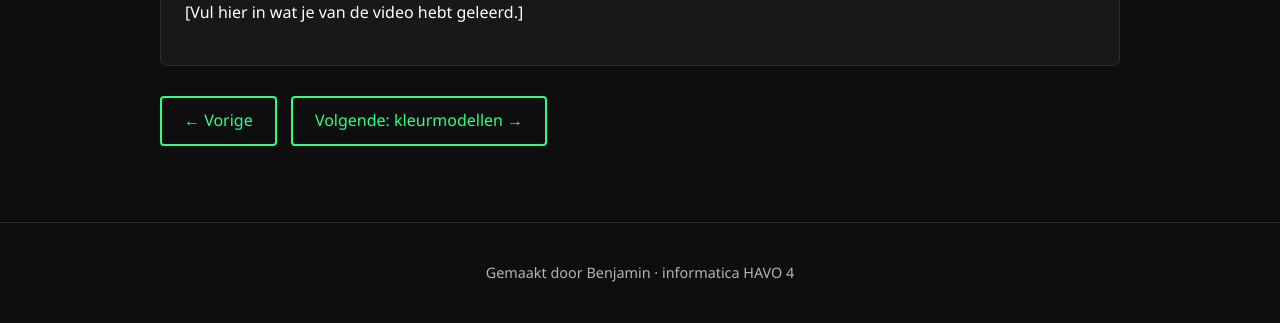
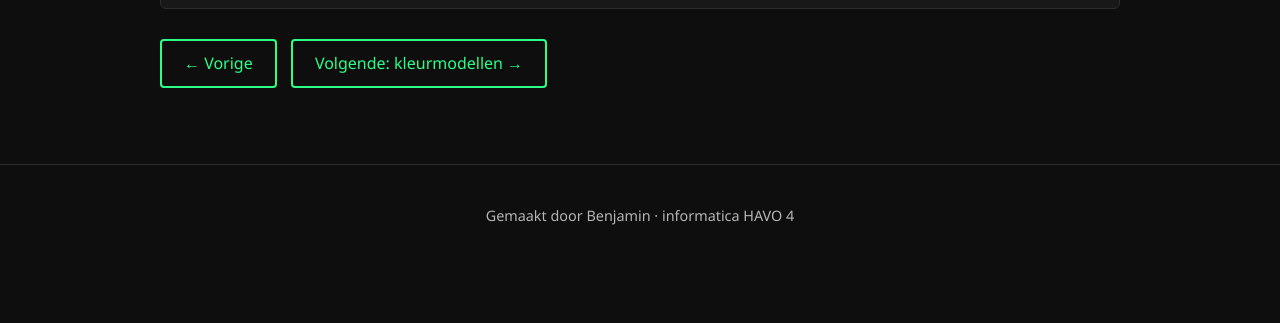
Before and after one commit to benja721/benja721.github.io, a plain HTML site: page binairstelsel.html in a window 1280 px wide. Shown: the part 2376-2699 px from the top of the page. After the commit the page ends 2641 px from the top, so only its background shows below. Drawn offline with Linux system fonts and the light colour scheme.

Commit message:
Remove learning notes placeholder from HTML
Removed placeholder text for video learning notes.

```diff
--- a/binairstelsel.html
+++ b/binairstelsel.html
@@ -93,7 +93,7 @@
       <a class="video" href="https://www.youtube.com/watch?v=JOUW_VIDEO_ID" target="_blank">
         <img src="https://img.youtube.com/vi/JOUW_VIDEO_ID/hqdefault.jpg" alt="Video over het binaire stelsel">
       </a>
-      <p>[Vul hier in wat je van de video hebt geleerd.]</p>
+
     </div>
 
     <a class="knop" href="ivo.html">&larr; Vorige</a>
```
